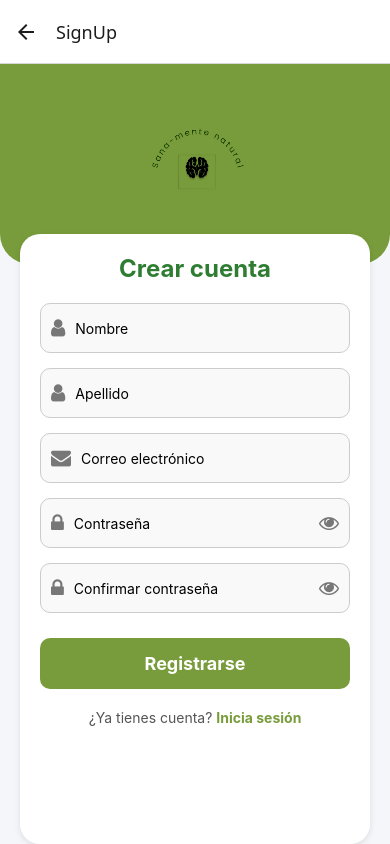
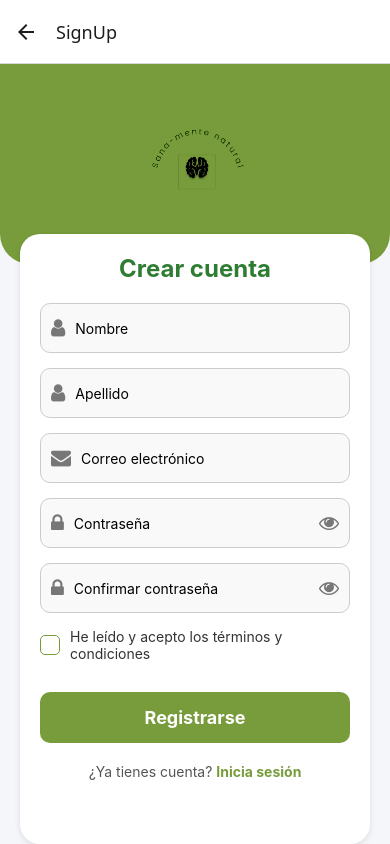
Before and after one commit to neerym/proyecto-mobile-, a React Native app: screen /SignUp in a window 390 px wide. Built offline with nearby package versions, Linux system fonts and the light colour scheme; no server answers.

Commit message:
SplashScreen

```diff
--- a/navigation/Navigation.js
+++ b/navigation/Navigation.js
@@ -6,6 +6,8 @@ import { auth } from '../src/config/firebaseConfig';
 import Login from '../screens/Login';
 import SignUp from '../screens/SignUp';
 import Home from '../screens/Home';
+import Loading from '../screens/Loading';
+
 
 const Stack = createStackNavigator();
 
@@ -30,6 +32,7 @@ function Navigation() {
         <Stack.Screen name="Login" component={Login} />
         <Stack.Screen name="SignUp" component={SignUp} />
         <Stack.Screen name="Home" component={Home} />
+        <Stack.Screen name="Loading" component={Loading} />
       </Stack.Navigator>
     </NavigationContainer>
   );
--- /dev/null
+++ b/screens/Loading.js
@@ -0,0 +1,39 @@
+import React, { useEffect } from 'react';
+import { View, Image, Text, StyleSheet } from 'react-native';
+
+export default function Loading({ navigation }) {
+    useEffect(() => {
+        const timer = setTimeout(() => {
+        navigation.replace('Home');
+        }, 3000); // 3 segundos
+
+        return () => clearTimeout(timer);
+    }, [navigation]);
+
+    return (
+        <View style={styles.container}>
+        <Image source={require('../assets/logo.png')} style={styles.logo} />
+        <Text style={styles.slogan}>Porque comer bien es la base de sentirse mejor</Text>
+        </View>
+    );
+    }
+
+    const styles = StyleSheet.create({
+    container: {
+        flex: 1,
+        backgroundColor: '#789C3B', // verde del logo
+        justifyContent: 'center',
+        alignItems: 'center',
+    },
+    logo: {
+        width: 150,
+        height: 150,
+        marginBottom: 20,
+    },
+    slogan: {
+        color: '#fff',
+        fontSize: 16,
+        marginTop: 20,
+        textAlign: 'center',
+    },
+});
--- a/screens/Login.js
+++ b/screens/Login.js
@@ -31,7 +31,7 @@ export default function Login({ navigation }) {
     try {
       await signInWithEmailAndPassword(auth, email, password);
       Alert.alert("Login exitoso", "Has iniciado sesión correctamente.");
-      navigation.reset({ index: 0, routes: [{ name: 'Home' }] });
+      navigation.reset({ index: 0, routes: [{ name: 'Loading' }] });
     } catch (error) {
       let errorMessage = "Hubo un problema al iniciar sesión.";
       switch (error.code) {
--- a/screens/SignUp.js
+++ b/screens/SignUp.js
@@ -23,10 +23,16 @@ export default function SignUp({ navigation }) {
   const [confirmPassword, setConfirmPassword] = useState('');
   const [showPassword, setShowPassword] = useState(false);
   const [showConfirmPassword, setShowConfirmPassword] = useState(false);
+  const [termsAccepted, setTermsAccepted] = useState(false); // 👈 nuevo estado
 
   const handleSignUp = async () => {
     if (!firstName || !lastName || !email || !password || !confirmPassword) {
       Alert.alert("Error", "Todos los campos son obligatorios.");
+      return;
+    }
+
+    if (!termsAccepted) {  // 👈 validación de términos
+      Alert.alert("Error", "Debes aceptar los términos y condiciones.");
       return;
     }
 
@@ -157,6 +163,15 @@ export default function SignUp({ navigation }) {
               </TouchableOpacity>
             </View>
 
+            {/* Checkbox términos */}
+            <TouchableOpacity
+              style={styles.termsContainer}
+              onPress={() => setTermsAccepted(!termsAccepted)}
+            >
+              <View style={[styles.checkbox, termsAccepted && styles.checkboxChecked]} />
+              <Text style={styles.termsText}>He leído y acepto los términos y condiciones</Text>
+            </TouchableOpacity>
+
             {/* Botón registrarse */}
             <TouchableOpacity style={styles.button} onPress={handleSignUp}>
               <Text style={styles.buttonText}>Registrarse</Text>
@@ -181,7 +196,7 @@ const styles = StyleSheet.create({
     backgroundColor: '#f5f6fa',
   },
   header: {
-    backgroundColor: '#789C3B', // color exacto del logo
+    backgroundColor: '#789C3B',
     width: '100%',
     alignItems: 'center',
     paddingVertical: 50,
@@ -231,6 +246,26 @@ const styles = StyleSheet.create({
     flex: 1,
     height: 40,
   },
+  termsContainer: {
+    flexDirection: 'row',
+    alignItems: 'center',
+    marginBottom: 20,
+  },
+  checkbox: {
+    width: 20,
+    height: 20,
+    borderWidth: 1,
+    borderColor: '#789C3B',
+    marginRight: 10,
+    borderRadius: 5,
+  },
+  checkboxChecked: {
+    backgroundColor: '#789C3B',
+  },
+  termsText: {
+    fontSize: 14,
+    color: '#333',
+  },
   button: {
     backgroundColor: '#789C3B',
     paddingVertical: 15,
```
